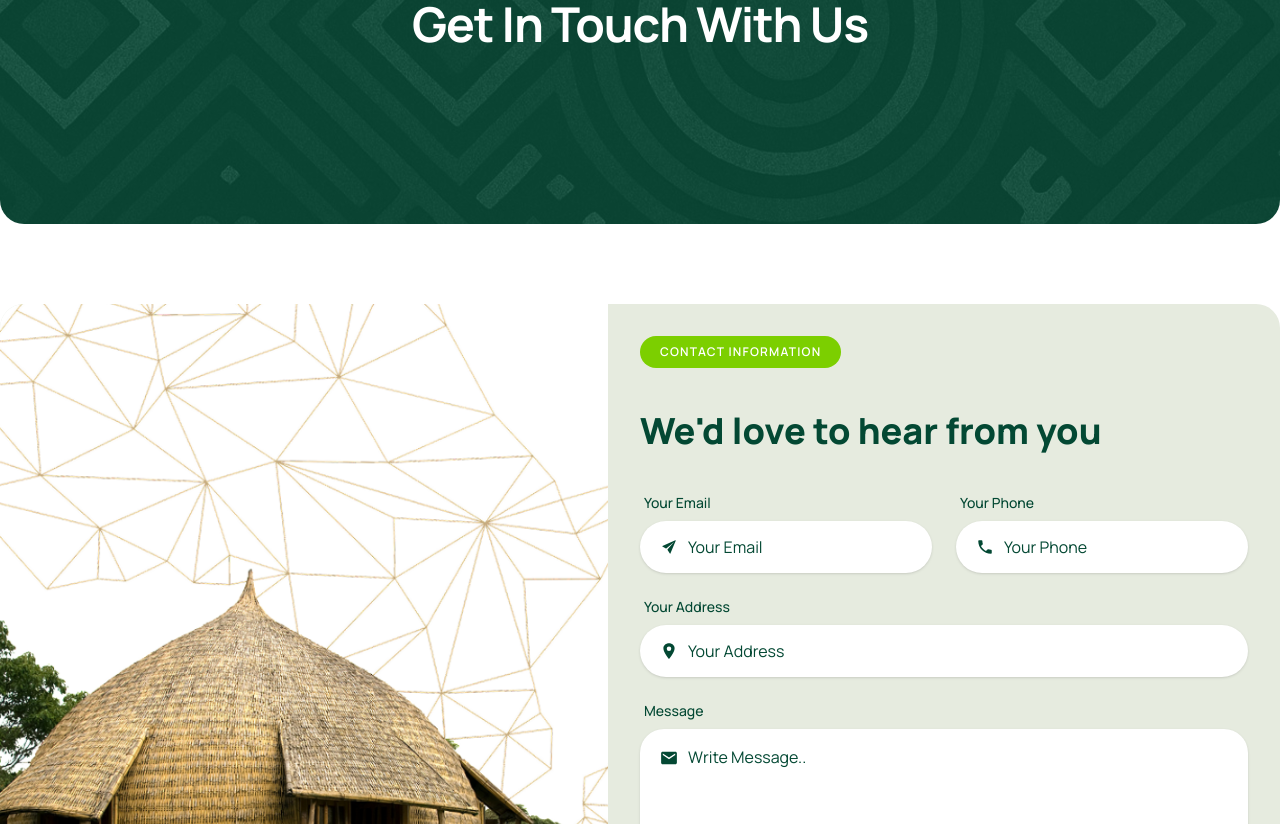
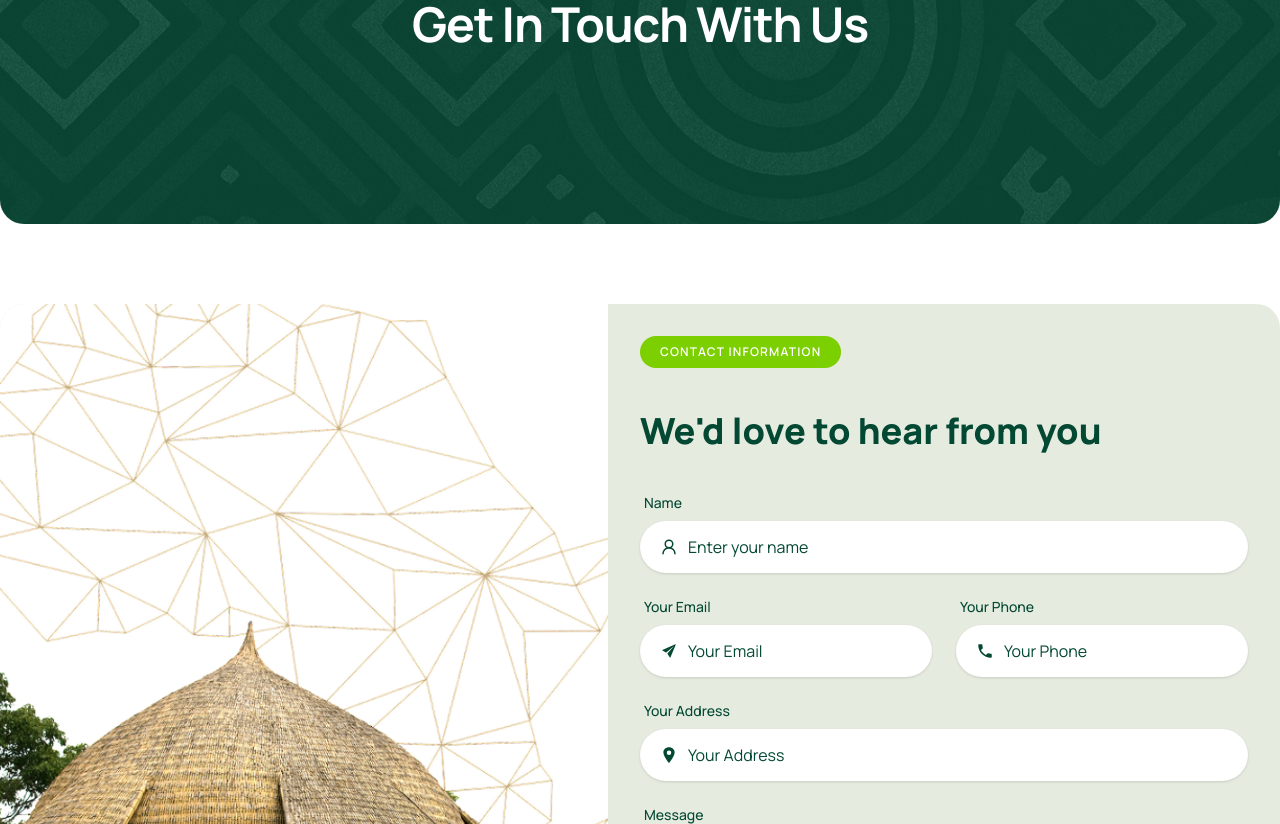
Before and after one commit to muhammadranju/community-based-platform, a Next.js app: page /contact in a window 1280 px wide. Shown: the part 276-1100 px from the top of the page. Built offline with nearby package versions, Linux system fonts and the light colour scheme.

Commit message:
feat: introduce contact page with form submission, custom input components, and API utilities.

```diff
--- a/app/(main)/contact/ContactPage.tsx
+++ b/app/(main)/contact/ContactPage.tsx
@@ -5,13 +5,66 @@ import {
 } from "@/components/contact/InputsTextArea";
 import CustomBadge from "@/components/shared/SharedBadge";
 import { Button } from "@/components/ui/button";
+import { authFetch } from "@/lib/authFetch";
+import { User2Icon } from "lucide-react";
 import Image from "next/image";
 import React from "react";
 import { IoIosSend, IoMdMail } from "react-icons/io";
 import { IoLocationSharp } from "react-icons/io5";
 import { MdPhone } from "react-icons/md";
+import { toast } from "sonner";
 
 const ContactPage: React.FC = () => {
+  const [data, setData] = React.useState({
+    name: "",
+    email: "",
+    phone: "",
+    address: "",
+    message: "",
+  });
+
+  const handleChange = (
+    e: React.ChangeEvent<HTMLInputElement | HTMLTextAreaElement>
+  ) => {
+    const { name, value } = e.target;
+    setData((prev) => ({
+      ...prev,
+      [name]: value,
+    }));
+  };
+
+  const handleSubmit = async (e: React.FormEvent<HTMLFormElement>) => {
+    e.preventDefault();
+
+    try {
+      const response = await authFetch("/user-contacts", {
+        method: "POST",
+        body: JSON.stringify(data),
+        auth: false,
+      });
+      if (!response.ok) {
+        toast.error("Failed to send message");
+        throw new Error("Failed to send message");
+      }
+      const result = await response.json();
+
+      if (result.success) {
+        toast.success("Message sent successfully", {
+          description: "We will get back to you as soon as possible",
+        });
+        setData({
+          name: "",
+          email: "",
+          phone: "",
+          address: "",
+          message: "",
+        });
+      }
+    } catch (error) {
+      toast.error("Failed to send message");
+    }
+  };
+
   return (
     <div className="lg:mb-20 mb-10">
       {/* Header Section */}
@@ -52,18 +105,32 @@ const ContactPage: React.FC = () => {
             We'd love to hear from you
           </h2>
 
-          <form className="space-y-6" onSubmit={(e) => e.preventDefault()}>
+          <form className="space-y-6" onSubmit={handleSubmit}>
+            <CustomInput
+              label="Name"
+              placeholder="Enter your name"
+              name="name"
+              value={data.name}
+              onChange={handleChange}
+              icon={User2Icon}
+            />
             <div className="grid grid-cols-1 md:grid-cols-2 gap-6">
               <CustomInput
                 label="Your Email"
                 placeholder="Your Email"
                 type="email"
+                name="email"
+                value={data.email}
+                onChange={handleChange}
                 icon={IoIosSend}
               />
               <CustomInput
                 label="Your Phone"
                 placeholder="Your Phone"
                 type="tel"
+                name="phone"
+                value={data.phone}
+                onChange={handleChange}
                 icon={MdPhone}
               />
             </div>
@@ -71,12 +138,18 @@ const ContactPage: React.FC = () => {
             <CustomInput
               label="Your Address"
               placeholder="Your Address"
+              name="address"
+              value={data.address}
+              onChange={handleChange}
               icon={IoLocationSharp}
             />
 
             <CustomTextarea
               label="Message"
               placeholder="Write Message.."
+              name="message"
+              value={data.message}
+              onChange={handleChange}
               icon={IoMdMail}
             />
 
--- a/components/contact/InputsTextArea.tsx
+++ b/components/contact/InputsTextArea.tsx
@@ -14,12 +14,14 @@ export interface InputProps
 export interface TextareaProps
   extends React.TextareaHTMLAttributes<HTMLTextAreaElement> {
   label?: string;
+  onChange?: (e: React.ChangeEvent<HTMLTextAreaElement>) => void;
   icon?: React.FC<IconProps>;
 }
 
 export const CustomInput: React.FC<InputProps> = ({
   label,
   icon: Icon,
+  onChange,
   className = "",
   ...props
 }) => {
@@ -41,6 +43,8 @@ export const CustomInput: React.FC<InputProps> = ({
             Icon ? "pl-12 pr-6" : "px-6"
           } placeholder:text-primary-color focus:outline-none focus:ring-2 focus:ring-teal-600/20 transition-all shadow-sm ${className}`}
           {...props}
+          onChange={onChange}
+          required
         />
       </div>
     </div>
--- a/lib/api.ts
+++ b/lib/api.ts
@@ -1,7 +1,8 @@
+"use server";
 import { cookies } from "next/headers";
 
 const API_BASE_URL =
-  process.env.NEXT_PUBLIC_API_URL || "http://localhost:3001/api";
+  process.env.NEXT_PUBLIC_API_URL || "http://localhost:5000/api/v1";
 
 export type ApiResponse<T = any> = {
   data?: T;
--- /dev/null
+++ b/lib/authFetch.ts
@@ -0,0 +1,40 @@
+import Cookies from "js-cookie";
+
+type FetchOptions = RequestInit & {
+  auth?: boolean;
+};
+
+export async function authFetch(endpoint: string, options: FetchOptions = {}) {
+  const { auth = true, headers, ...restOptions } = options;
+
+  let token: string | undefined;
+
+  if (auth) {
+    token = Cookies.get("token");
+
+    if (!token && typeof window !== "undefined") {
+      token = localStorage.getItem("token") ?? undefined;
+    }
+  }
+
+  // ✅ Explicitly typed headers object
+  const finalHeaders: Record<string, string> = {
+    "Content-Type": "application/json",
+    ...(headers as Record<string, string>),
+  };
+
+  // ✅ Safe assignment
+  if (auth && token) {
+    finalHeaders["Authorization"] = `Bearer ${token}`;
+  }
+
+  const response = await fetch(
+    `${process.env.NEXT_PUBLIC_BASE_URL}${endpoint}`,
+    {
+      ...restOptions,
+      headers: finalHeaders,
+    }
+  );
+
+  return response;
+}
--- a/package.json
+++ b/package.json
@@ -15,8 +15,10 @@
     "@radix-ui/react-label": "^2.1.8",
     "@radix-ui/react-separator": "^1.1.8",
     "@radix-ui/react-slot": "^1.2.4",
+    "@types/js-cookie": "^3.0.6",
     "class-variance-authority": "^0.7.1",
     "clsx": "^2.1.1",
+    "js-cookie": "^3.0.5",
     "lucide-react": "^0.555.0",
     "next": "16.0.7",
     "react": "19.2.0",
```
Also changed, not shown: 1 other file (tests, documents, lock files or other folders).
